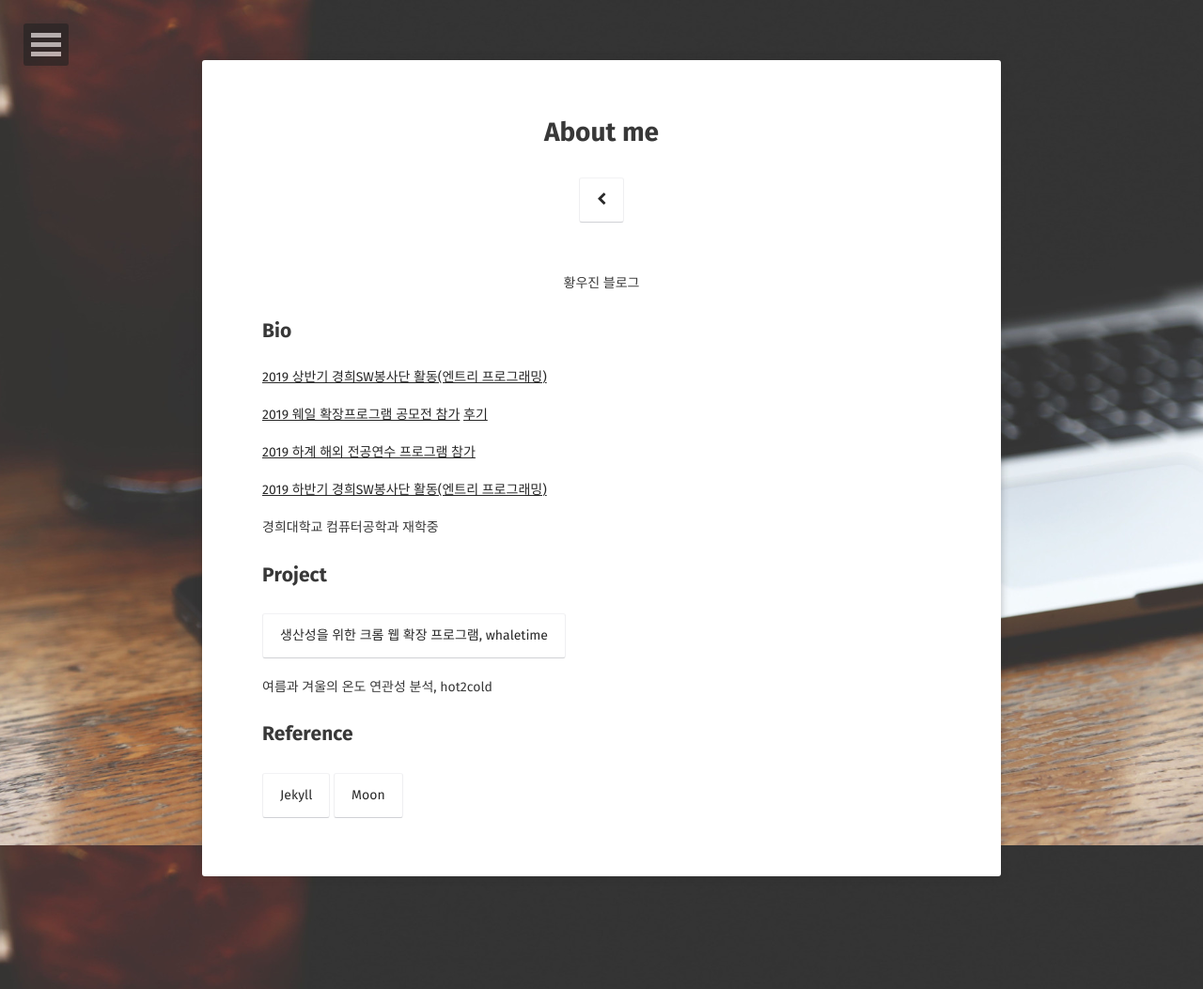
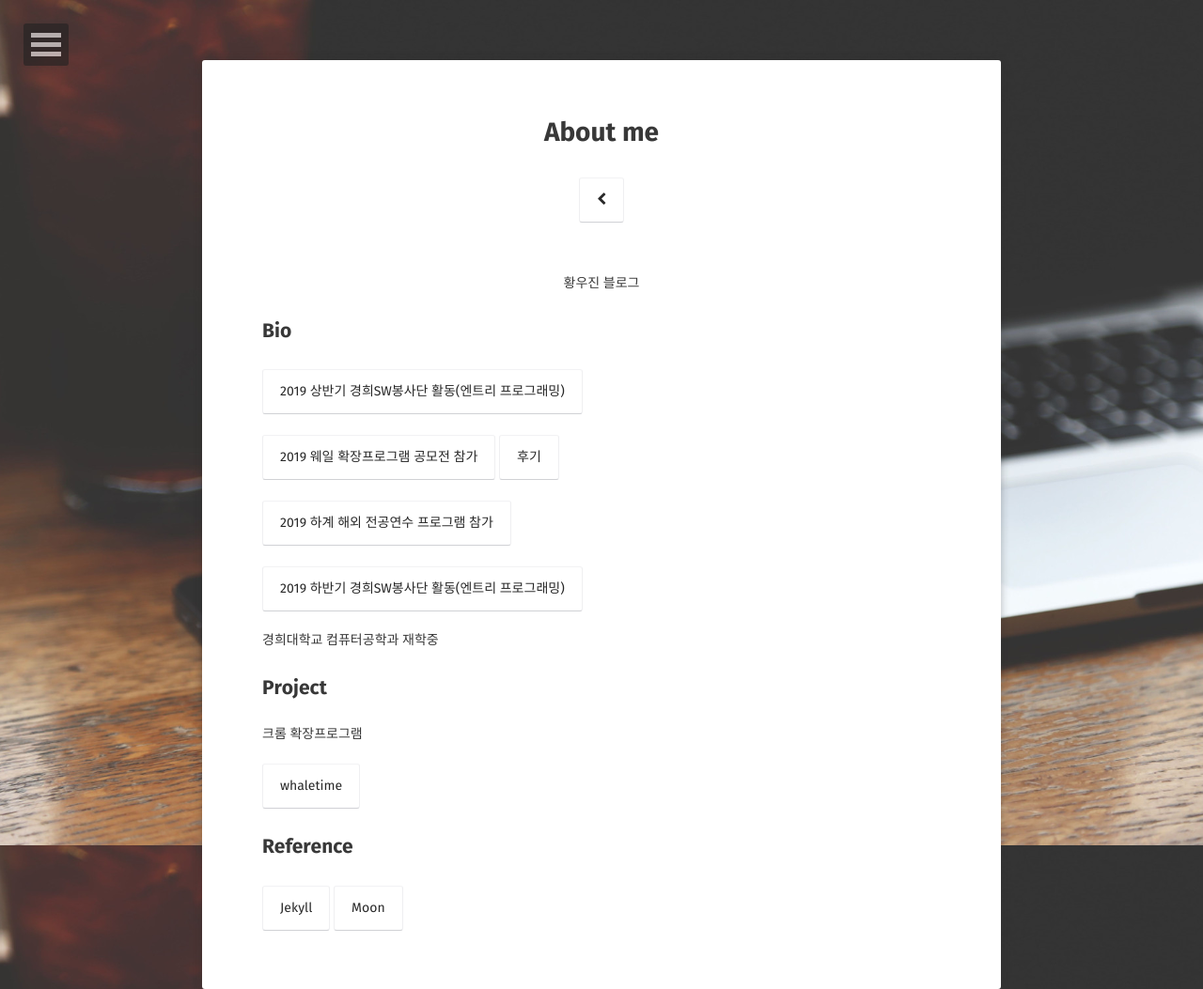
Before and after one commit to woojin-hwang/woojin-hwang.github.io, a Jekyll site: the page built from about/index.md, in a window 1280 px wide. Shown: the whole page at 94% size. Built offline with Jekyll 4.4.1, drawn with Linux system fonts in a browser that asks for light colours; some web fonts are replaced.

Commit message:
update index.md

```diff
--- a/about/index.md
+++ b/about/index.md
@@ -10,21 +10,21 @@
 
 ## Bio
 
-[2019 상반기 경희SW봉사단 활동(엔트리 프로그래밍)](http://swedu.khu.ac.kr/html_2018/05/03.php)
+[2019 상반기 경희SW봉사단 활동(엔트리 프로그래밍)](http://swedu.khu.ac.kr/html_2018/05/03.php){: .btn}
 
-[2019 웨일 확장프로그램 공모전 참가](https://blog.naver.com/whaleteam/221651840602) [후기](https://woojin-hwang.github.io/whaletime/)
+[2019 웨일 확장프로그램 공모전 참가](https://blog.naver.com/whaleteam/221651840602){: .btn} [후기](https://woojin-hwang.github.io/whaletime/){: .btn}
 
-[2019 하계 해외 전공연수 프로그램 참가](http://ce.khu.ac.kr/?hCode=BOARD&page=view&idx=1317&bo_idx=2&hCode=BOARD&bo_idx=2&sfl=title&stx=연수)
+[2019 하계 해외 전공연수 프로그램 참가](http://ce.khu.ac.kr/?hCode=BOARD&page=view&idx=1317&bo_idx=2&hCode=BOARD&bo_idx=2&sfl=title&stx=연수){: .btn}
 
-[2019 하반기 경희SW봉사단 활동(엔트리 프로그래밍)](http://swedu.khu.ac.kr/html_2018/05/03.php)
+[2019 하반기 경희SW봉사단 활동(엔트리 프로그래밍)](http://swedu.khu.ac.kr/html_2018/05/03.php){: .btn}
 
 경희대학교 컴퓨터공학과 재학중
 
 ## Project
 
-[생산성을 위한 크롬 웹 확장 프로그램, whaletime](https://woojin-hwang.github.io/whaletime/){: .btn}
+크롬 확장프로그램
 
-여름과 겨울의 온도 연관성 분석, hot2cold
+[whaletime](https://woojin-hwang.github.io/whaletime/){: .btn}
 
 ## Reference
 
```
Also changed, not shown: other parts of about/index.md (+1 -1 lines).
